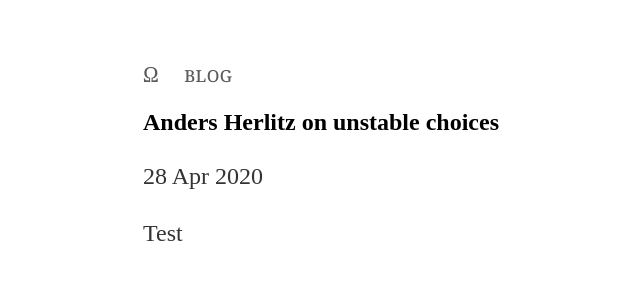
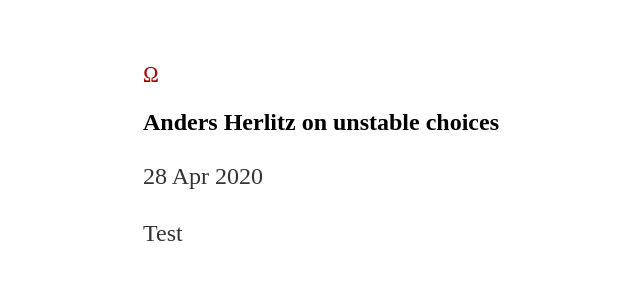
Before and after one commit to uzunovam/uzunovam, a Jekyll site: the page built from _posts/2020-04-28-anders-herlitz-on-unstable-choices.md, in a window 1280 px wide. Shown: the top 300 px of the page, without its empty margins (49-689 px from the left). Built offline with Jekyll 4.4.1, drawn with Linux system fonts in a browser that asks for light colours.

Commit message:
Update post.html

```diff
--- a/_layouts/post.html
+++ b/_layouts/post.html
@@ -8,8 +8,7 @@
 		<body>
 			<nav>
 	    			<ul>
-	  		  		<li><a href="/">&Omega;</a></li>
-              <li><a href="/blog">blog</a></li>
+	  		  		<li><a href="/blog"><bullet>&Omega;</bullet></a></li>
     				</ul>
 			</nav>
 			<div class="container">
```
